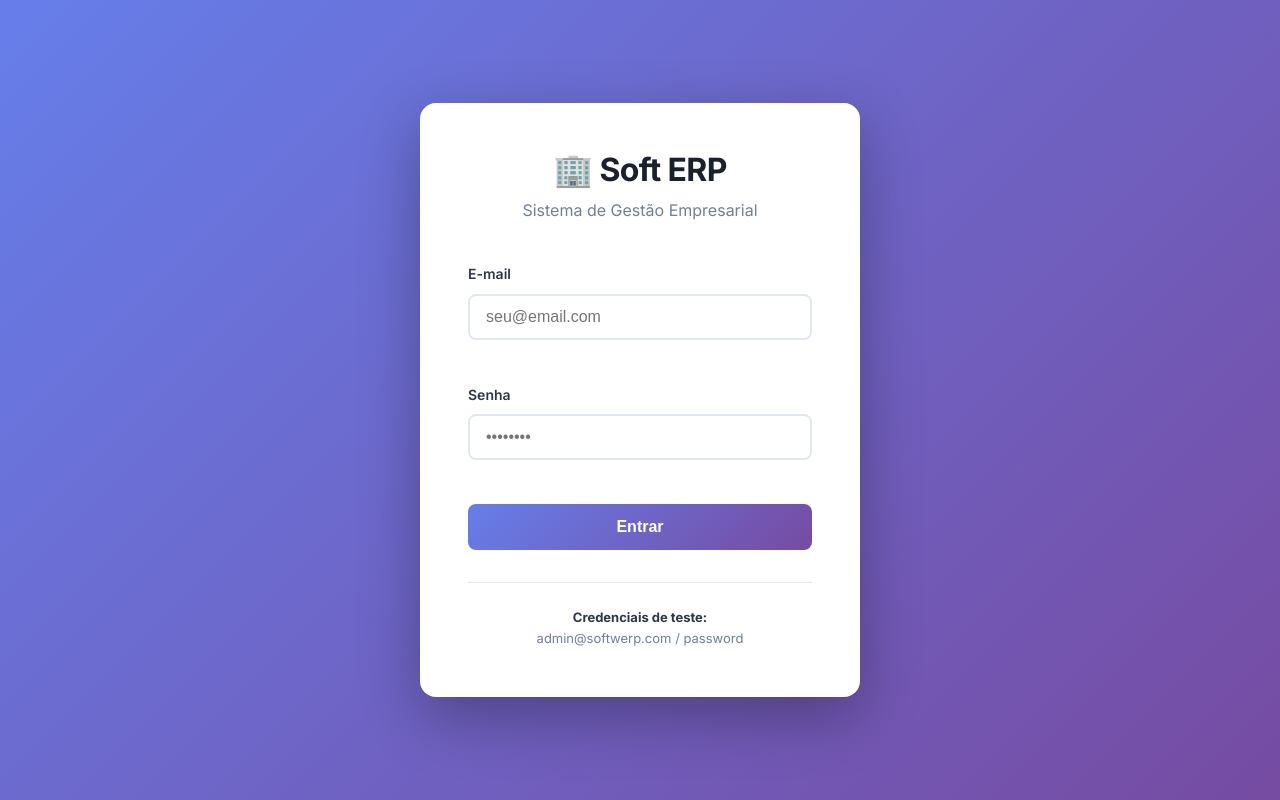
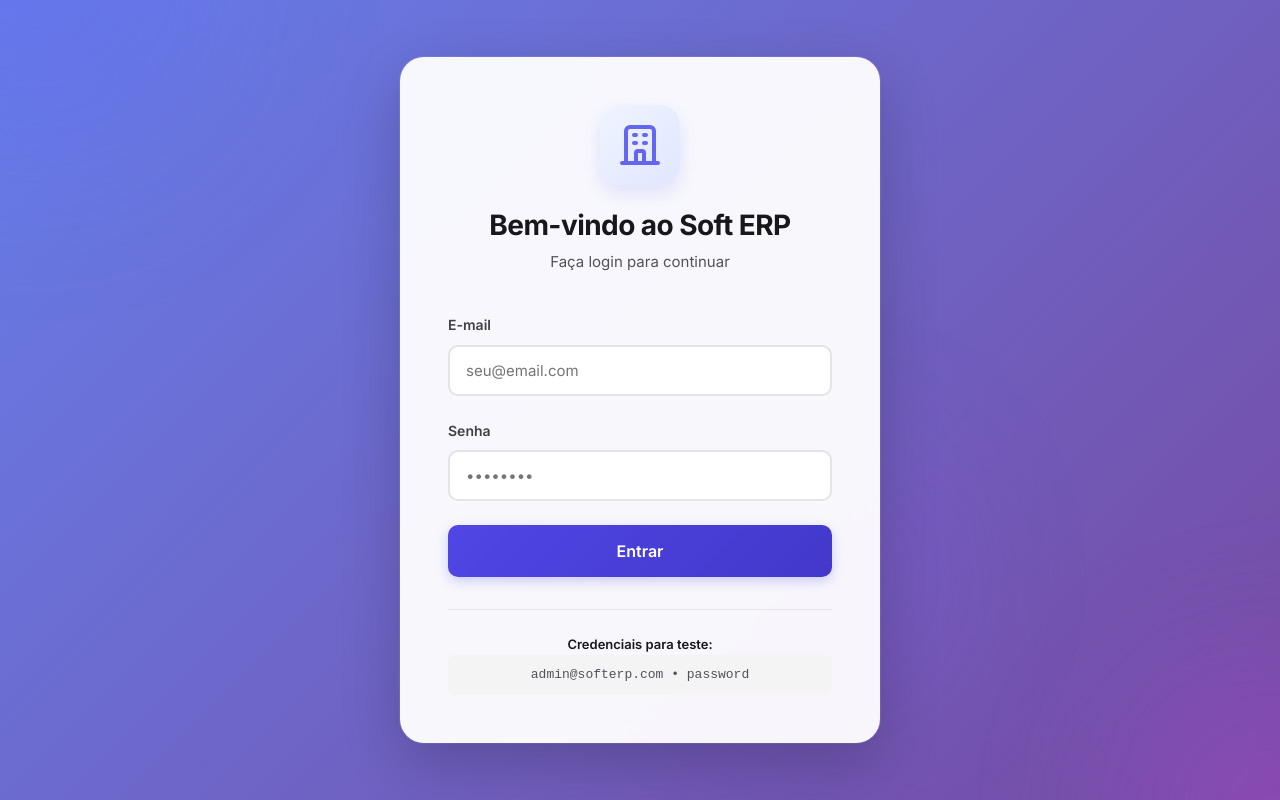
Before and after one commit to JPedroCavalcante/soft-erp, a Vue app in the folder frontend/: page /login in a window 1280 px wide. Built offline with nearby package versions, Linux system fonts and the light colour scheme.

Commit message:
[STY] FRONT - Ajustes de design.

```diff
--- /dev/null
+++ b/frontend/src/core/components/Icon.vue
@@ -0,0 +1,52 @@
+<template>
+  <svg
+    :width="size"
+    :height="size"
+    viewBox="0 0 24 24"
+    fill="none"
+    xmlns="http://www.w3.org/2000/svg"
+    :stroke="color"
+    stroke-width="2"
+    stroke-linecap="round"
+    stroke-linejoin="round"
+  >
+    <path v-if="name === 'package'" d="M20 7l-8-4-8 4m16 0l-8 4m8-4v10l-8 4m0-10L4 7m8 4v10M4 7v10l8 4" />
+
+    <g v-else-if="name === 'shopping-cart'">
+      <path d="M3 3h2l.4 2M7 13h10l4-8H5.4M7 13L5.4 5M7 13l-2.293 2.293c-.63.63-.184 1.707.707 1.707H17m0 0a2 2 0 100 4 2 2 0 000-4zm-8 2a2 2 0 11-4 0 2 2 0 014 0z" />
+    </g>
+
+    <g v-else-if="name === 'currency-dollar'">
+      <path d="M12 8c-1.657 0-3 .895-3 2s1.343 2 3 2 3 .895 3 2-1.343 2-3 2m0-8c1.11 0 2.08.402 2.599 1M12 8V7m0 1v8m0 0v1m0-1c-1.11 0-2.08-.402-2.599-1M21 12a9 9 0 11-18 0 9 9 0 0118 0z" />
+    </g>
+
+    <g v-else-if="name === 'logout'">
+      <path d="M17 16l4-4m0 0l-4-4m4 4H7m6 4v1a3 3 0 01-3 3H6a3 3 0 01-3-3V7a3 3 0 013-3h4a3 3 0 013 3v1" />
+    </g>
+
+    <g v-else-if="name === 'office'">
+      <path d="M19 21V5a2 2 0 00-2-2H7a2 2 0 00-2 2v16m14 0h2m-2 0h-5m-9 0H3m2 0h5M9 7h1m-1 4h1m4-4h1m-1 4h1m-5 10v-5a1 1 0 011-1h2a1 1 0 011 1v5m-4 0h4" />
+    </g>
+  </svg>
+</template>
+
+<script setup lang="ts">
+interface Props {
+  name: 'package' | 'shopping-cart' | 'currency-dollar' | 'logout' | 'office';
+  size?: number;
+  color?: string;
+}
+
+withDefaults(defineProps<Props>(), {
+  size: 24,
+  color: 'currentColor',
+});
+</script>
+
+<style scoped>
+svg {
+  display: inline-block;
+  vertical-align: middle;
+  flex-shrink: 0;
+}
+</style>
--- a/frontend/src/core/layouts/AppLayout.vue
+++ b/frontend/src/core/layouts/AppLayout.vue
@@ -2,22 +2,25 @@
   <div class="app-layout">
     <aside class="sidebar">
       <div class="sidebar-header">
-        <h1 class="logo">🏢 Soft ERP</h1>
+        <h1 class="logo">
+          <Icon name="office" :size="28" />
+          <span>Soft ERP</span>
+        </h1>
       </div>
 
       <nav class="sidebar-nav">
         <router-link to="/products" class="nav-item">
-          <span class="nav-icon">📦</span>
+          <Icon name="package" :size="20" />
           <span class="nav-text">Produtos</span>
         </router-link>
 
         <router-link to="/purchases" class="nav-item">
-          <span class="nav-icon">🛒</span>
+          <Icon name="shopping-cart" :size="20" />
           <span class="nav-text">Compras</span>
         </router-link>
 
         <router-link to="/sales" class="nav-item">
-          <span class="nav-icon">💰</span>
+          <Icon name="currency-dollar" :size="20" />
           <span class="nav-text">Vendas</span>
         </router-link>
       </nav>
@@ -31,7 +34,8 @@
           </div>
         </div>
         <button @click="handleLogout" class="btn-logout">
-          <span>🚪</span> Sair
+          <Icon name="logout" :size="18" />
+          <span>Sair</span>
         </button>
       </div>
     </aside>
@@ -54,6 +58,7 @@
 import { computed } from 'vue';
 import { useRouter, useRoute } from 'vue-router';
 import { useAuthStore } from '@/stores/auth';
+import Icon from '@/core/components/Icon.vue';
 
 const router = useRouter();
 const route = useRoute();
@@ -112,10 +117,13 @@ const handleLogout = async () => {
 
 .logo {
   margin: 0;
-  font-size: 24px;
+  font-size: 20px;
   font-weight: 700;
   color: white;
-  text-align: center;
+  display: flex;
+  align-items: center;
+  justify-content: center;
+  gap: 10px;
 }
 
 .sidebar-nav {
@@ -149,10 +157,6 @@ const handleLogout = async () => {
   background: linear-gradient(135deg, #667eea 0%, #764ba2 100%);
   color: white;
   box-shadow: 0 4px 12px rgba(102, 126, 234, 0.3);
-}
-
-.nav-icon {
-  font-size: 20px;
 }
 
 .nav-text {
--- a/frontend/src/modules/auth/views/LoginView.vue
+++ b/frontend/src/modules/auth/views/LoginView.vue
@@ -1,13 +1,23 @@
 <template>
+  <div class="login-page">
+    <div class="login-background">
+      <div class="gradient-orb orb-1"></div>
+      <div class="gradient-orb orb-2"></div>
+      <div class="gradient-orb orb-3"></div>
+    </div>
+
     <div class="login-container">
       <div class="login-card">
         <div class="login-header">
-        <h1>🏢 Soft ERP</h1>
-        <p>Sistema de Gestão Empresarial</p>
+          <div class="logo-container">
+            <Icon name="office" :size="48" color="#6366f1" />
+          </div>
+          <h1>Bem-vindo ao Soft ERP</h1>
+          <p>Faça login para continuar</p>
         </div>
 
         <form @submit.prevent="handleLogin" class="login-form">
-        <div class="form-group">
+          <div class="input-group">
             <label for="email">E-mail</label>
             <input
               id="email"
@@ -16,10 +26,11 @@
               placeholder="seu@email.com"
               required
               autocomplete="email"
+              :disabled="authStore.loading"
             />
           </div>
 
-        <div class="form-group">
+          <div class="input-group">
             <label for="password">Senha</label>
             <input
               id="password"
@@ -28,23 +39,29 @@
               placeholder="••••••••"
               required
               autocomplete="current-password"
+              :disabled="authStore.loading"
             />
           </div>
 
-        <div v-if="authStore.error" class="error-message">
+          <div v-if="authStore.error" class="alert-error">
             {{ authStore.error }}
           </div>
 
-        <button type="submit" :disabled="authStore.loading" class="btn-login">
-          {{ authStore.loading ? 'Entrando...' : 'Entrar' }}
+          <button type="submit" :disabled="authStore.loading" class="btn-submit">
+            <span v-if="!authStore.loading">Entrar</span>
+            <span v-else class="loading-text">
+              <span class="spinner"></span>
+              Entrando...
+            </span>
           </button>
         </form>
 
         <div class="login-footer">
-        <p class="demo-credentials">
-          <strong>Credenciais de teste:</strong><br>
-          admin@softwerp.com / password
-        </p>
+          <div class="demo-info">
+            <p><strong>Credenciais para teste:</strong></p>
+            <p class="credentials">admin@softerp.com • password</p>
+          </div>
+        </div>
       </div>
     </div>
   </div>
@@ -54,6 +71,7 @@
 import { ref } from 'vue';
 import { useRouter } from 'vue-router';
 import { useAuthStore } from '@/stores/auth';
+import Icon from '@/core/components/Icon.vue';
 import type { LoginCredentials } from '../types';
 
 const router = useRouter();
@@ -66,7 +84,6 @@ const credentials = ref<LoginCredentials>({
 
 const handleLogin = async () => {
   const success = await authStore.login(credentials.value);
-
   if (success) {
     router.push('/products');
   }
@@ -74,22 +91,100 @@ const handleLogin = async () => {
 </script>
 
 <style scoped>
+.login-page {
+  min-height: 100vh;
+  position: relative;
+  overflow: hidden;
+}
+
+.login-background {
+  position: fixed;
+  inset: 0;
+  background: linear-gradient(135deg, #667eea 0%, #764ba2 100%);
+  z-index: 0;
+}
+
+.gradient-orb {
+  position: absolute;
+  border-radius: 50%;
+  filter: blur(80px);
+  opacity: 0.6;
+  animation: float 20s ease-in-out infinite;
+}
+
+.orb-1 {
+  width: 500px;
+  height: 500px;
+  background: radial-gradient(circle, rgba(99, 102, 241, 0.8) 0%, transparent 70%);
+  top: -250px;
+  left: -250px;
+  animation-delay: 0s;
+}
+
+.orb-2 {
+  width: 400px;
+  height: 400px;
+  background: radial-gradient(circle, rgba(217, 70, 239, 0.6) 0%, transparent 70%);
+  bottom: -200px;
+  right: -200px;
+  animation-delay: -7s;
+}
+
+.orb-3 {
+  width: 350px;
+  height: 350px;
+  background: radial-gradient(circle, rgba(139, 92, 246, 0.5) 0%, transparent 70%);
+  top: 50%;
+  left: 50%;
+  transform: translate(-50%, -50%);
+  animation-delay: -14s;
+}
+
+@keyframes float {
+  0%, 100% {
+    transform: translate(0, 0);
+  }
+  25% {
+    transform: translate(30px, -30px);
+  }
+  50% {
+    transform: translate(-20px, 20px);
+  }
+  75% {
+    transform: translate(20px, 10px);
+  }
+}
+
 .login-container {
   min-height: 100vh;
   display: flex;
   align-items: center;
   justify-content: center;
-  background: linear-gradient(135deg, #667eea 0%, #764ba2 100%);
-  padding: 20px;
+  padding: 24px;
+  position: relative;
+  z-index: 1;
 }
 
 .login-card {
-  background: white;
-  border-radius: 16px;
-  box-shadow: 0 20px 60px rgba(0, 0, 0, 0.3);
+  background: rgba(255, 255, 255, 0.95);
+  backdrop-filter: blur(20px);
+  border-radius: 24px;
+  box-shadow: 0 20px 60px rgba(0, 0, 0, 0.2), 0 0 0 1px rgba(255, 255, 255, 0.1);
   padding: 48px;
   width: 100%;
-  max-width: 440px;
+  max-width: 480px;
+  animation: slideUp 0.6s cubic-bezier(0.16, 1, 0.3, 1);
+}
+
+@keyframes slideUp {
+  from {
+    opacity: 0;
+    transform: translateY(20px);
+  }
+  to {
+    opacity: 1;
+    transform: translateY(0);
+  }
 }
 
 .login-header {
@@ -97,16 +192,29 @@ const handleLogin = async () => {
   margin-bottom: 40px;
 }
 
+.logo-container {
+  display: inline-flex;
+  align-items: center;
+  justify-content: center;
+  width: 80px;
+  height: 80px;
+  background: linear-gradient(135deg, #f0f4ff 0%, #e0e7ff 100%);
+  border-radius: 20px;
+  margin-bottom: 24px;
+  box-shadow: 0 8px 16px rgba(99, 102, 241, 0.15);
+}
+
 .login-header h1 {
-  font-size: 32px;
+  font-size: 28px;
   font-weight: 700;
-  color: #1a202c;
+  color: var(--gray-900);
   margin: 0 0 8px 0;
+  letter-spacing: -0.02em;
 }
 
 .login-header p {
-  font-size: 16px;
-  color: #718096;
+  font-size: 15px;
+  color: var(--gray-600);
   margin: 0;
 }
 
@@ -116,83 +224,156 @@ const handleLogin = async () => {
   gap: 24px;
 }
 
-.form-group {
+.input-group {
   display: flex;
   flex-direction: column;
   gap: 8px;
 }
 
-.form-group label {
+.input-group label {
   font-size: 14px;
   font-weight: 600;
-  color: #2d3748;
+  color: var(--gray-700);
 }
 
-.form-group input {
-  padding: 12px 16px;
-  border: 2px solid #e2e8f0;
-  border-radius: 8px;
-  font-size: 16px;
-  transition: all 0.2s;
+.input-group input {
+  padding: 14px 16px;
+  border: 2px solid var(--gray-200);
+  border-radius: var(--radius);
+  font-size: 15px;
+  font-family: inherit;
+  transition: all var(--transition-base);
+  background: white;
 }
 
-.form-group input:focus {
-  outline: none;
-  border-color: #667eea;
-  box-shadow: 0 0 0 3px rgba(102, 126, 234, 0.1);
+.input-group input:hover:not(:disabled) {
+  border-color: var(--gray-300);
 }
 
-.error-message {
-  padding: 12px;
-  background-color: #fed7d7;
-  color: #c53030;
-  border-radius: 8px;
-  font-size: 14px;
-  text-align: center;
+.input-group input:focus {
+  outline: none;
+  border-color: var(--primary-600);
+  box-shadow: 0 0 0 4px rgba(99, 102, 241, 0.1);
 }
 
-.btn-login {
-  padding: 14px;
-  background: linear-gradient(135deg, #667eea 0%, #764ba2 100%);
+.input-group input:disabled {
+  background-color: var(--gray-50);
+  cursor: not-allowed;
+}
+
+.alert-error {
+  padding: 14px 16px;
+  background: linear-gradient(135deg, #fef2f2 0%, #fee2e2 100%);
+  border: 1px solid var(--danger-200);
+  border-left: 4px solid var(--danger-600);
+  border-radius: var(--radius);
+  color: var(--danger-700);
+  font-size: 14px;
+  font-weight: 500;
+  animation: shake 0.4s ease-in-out;
+}
+
+@keyframes shake {
+  0%, 100% { transform: translateX(0); }
+  25% { transform: translateX(-8px); }
+  75% { transform: translateX(8px); }
+}
+
+.btn-submit {
+  padding: 16px;
+  background: linear-gradient(135deg, var(--primary-600) 0%, var(--primary-700) 100%);
   color: white;
   border: none;
-  border-radius: 8px;
+  border-radius: var(--radius);
   font-size: 16px;
   font-weight: 600;
+  font-family: inherit;
   cursor: pointer;
-  transition: transform 0.2s, box-shadow 0.2s;
+  transition: all var(--transition-base);
+  box-shadow: 0 4px 12px rgba(99, 102, 241, 0.3);
+  position: relative;
+  overflow: hidden;
 }
 
-.btn-login:hover:not(:disabled) {
-  transform: translateY(-2px);
-  box-shadow: 0 8px 16px rgba(102, 126, 234, 0.3);
+.btn-submit::before {
+  content: '';
+  position: absolute;
+  inset: 0;
+  background: linear-gradient(135deg, rgba(255, 255, 255, 0.2) 0%, transparent 100%);
+  opacity: 0;
+  transition: opacity var(--transition-base);
 }
 
-.btn-login:active:not(:disabled) {
+.btn-submit:hover:not(:disabled)::before {
+  opacity: 1;
+}
+
+.btn-submit:hover:not(:disabled) {
+  transform: translateY(-2px);
+  box-shadow: 0 8px 20px rgba(99, 102, 241, 0.4);
+}
+
+.btn-submit:active:not(:disabled) {
   transform: translateY(0);
 }
 
-.btn-login:disabled {
-  opacity: 0.6;
+.btn-submit:disabled {
+  opacity: 0.7;
   cursor: not-allowed;
+  transform: none;
+}
+
+.loading-text {
+  display: flex;
+  align-items: center;
+  justify-content: center;
+  gap: 10px;
+}
+
+.spinner {
+  width: 16px;
+  height: 16px;
+  border: 2px solid rgba(255, 255, 255, 0.3);
+  border-top-color: white;
+  border-radius: 50%;
+  animation: spin 0.6s linear infinite;
+}
+
+@keyframes spin {
+  to { transform: rotate(360deg); }
 }
 
 .login-footer {
   margin-top: 32px;
   padding-top: 24px;
-  border-top: 1px solid #e2e8f0;
+  border-top: 1px solid var(--gray-200);
 }
 
-.demo-credentials {
+.demo-info {
   text-align: center;
-  font-size: 13px;
-  color: #718096;
-  line-height: 1.6;
-  margin: 0;
 }
 
-.demo-credentials strong {
-  color: #2d3748;
+.demo-info p {
+  margin: 0;
+  font-size: 13px;
+  color: var(--gray-600);
+  line-height: 1.6;
+}
+
+.demo-info strong {
+  color: var(--gray-900);
+  font-weight: 600;
+}
+
+.credentials {
+  margin-top: 8px;
+  padding: 10px 16px;
+  background: var(--gray-100);
+  border-radius: var(--radius-sm);
+  font-family: ui-monospace, 'Cascadia Code', 'Source Code Pro', monospace;
+  font-size: 12px;
+  color: var(--primary-700);
+  font-weight: 500;
 }
 
 @media (max-width: 480px) {
@@ -201,7 +382,12 @@ const handleLogin = async () => {
   }
 
   .login-header h1 {
-    font-size: 28px;
+    font-size: 24px;
+  }
+
+  .logo-container {
+    width: 64px;
+    height: 64px;
   }
 }
 </style>
```
Lines whose indentation alone changed are shown as unchanged.
